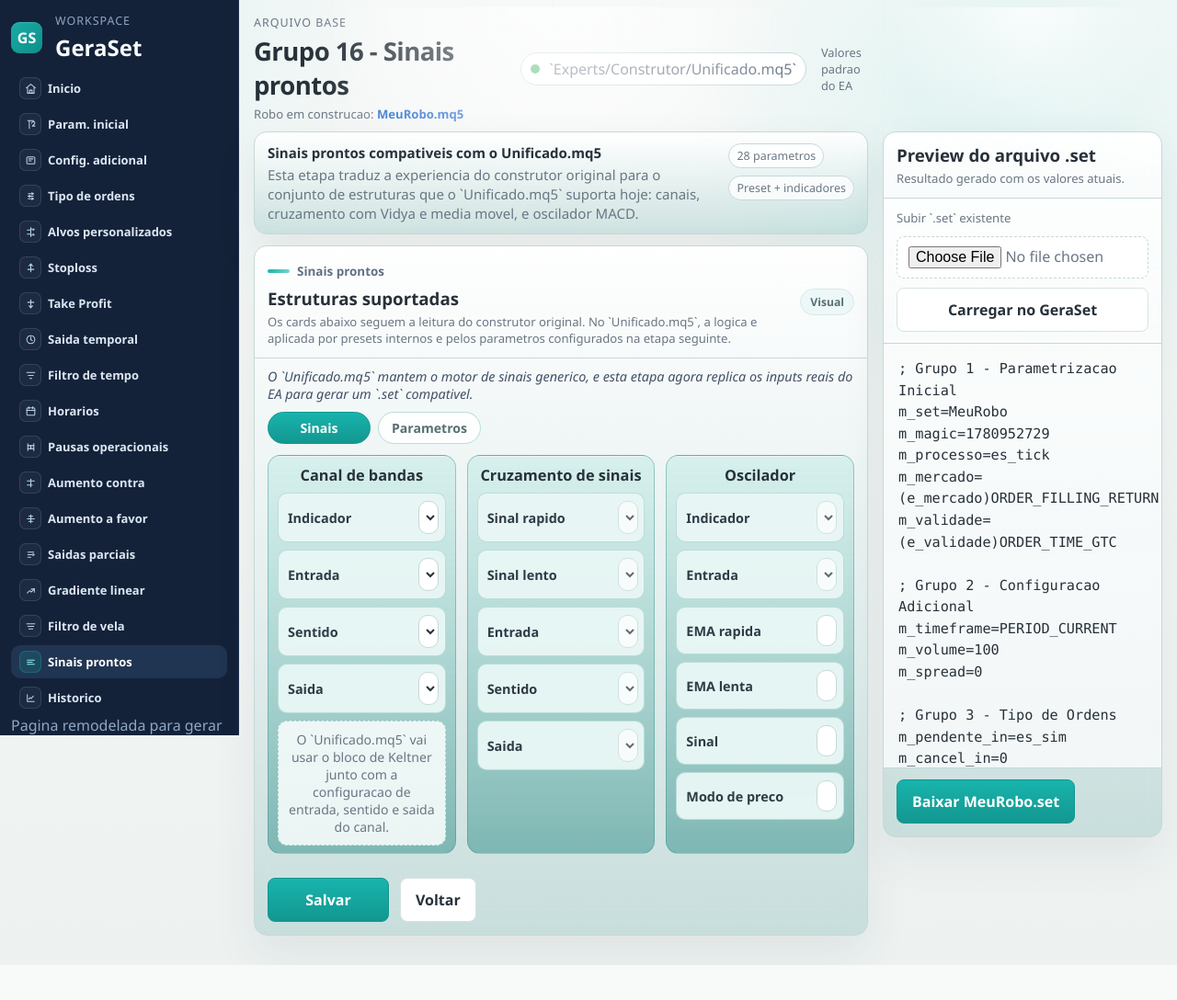
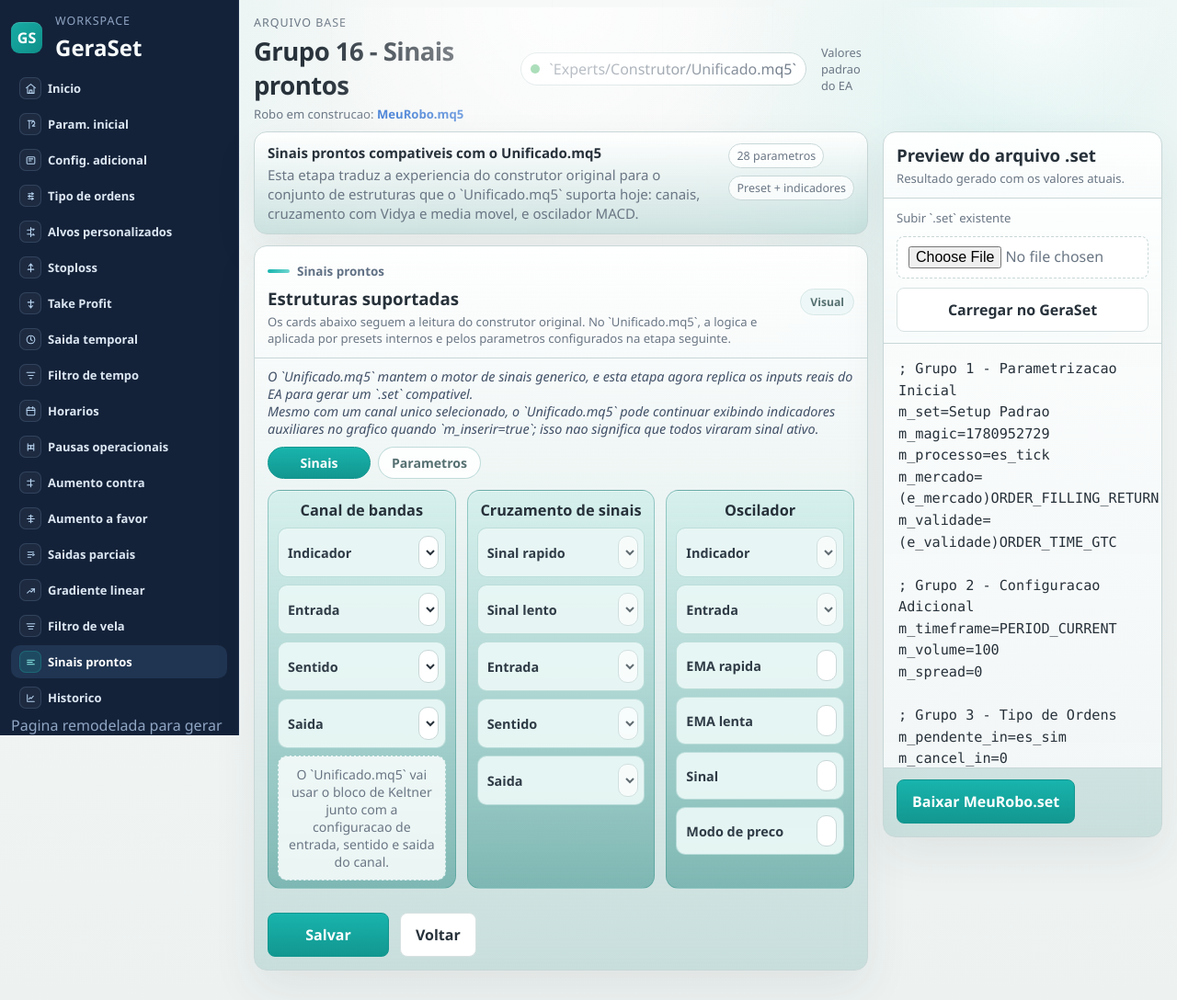
Before and after one commit to MarceloAnsilago/v4, a Flask app: page /grupo-16 in a window 1280 px wide. Shown: the whole page at 92% size. Before the commit the page ends 1050 px from the top, so only its background shows below. Run offline with Flask 3, Linux system fonts and the light colour scheme.

Commit message:
revisao do gera set

```diff
--- a/app.py
+++ b/app.py
@@ -45,6 +45,14 @@ GROUP_1_FIELDS = [
             ("(e_validade)ORDER_TIME_DAY", "Day Trade"),
         ],
         "help": "Corresponde ao enum e_validade do EA.",
+    },
+    {
+        "name": "m_set",
+        "label": "Nome do setup",
+        "kind": "text",
+        "input_type": "text",
+        "default": "Setup Padrao",
+        "help": "Nome exibido no painel e gravado no campo m_set do arquivo .set.",
     },
 ]
 
@@ -959,10 +967,11 @@ GROUP_16_FIELDS = [
         "kind": "select",
         "default": "0",
         "options": [
-            ("0", "Canal"),
-            ("1", "Cruzamento Vidya/Media movel"),
-            ("2", "Oscilador MACD"),
+            ("0", "Sinal 1"),
+            ("1", "Sinal 2"),
+            ("2", "Sinal 3"),
         ],
+        "help": "Mapeamento real do Unificado.mq5: 0=Sinal 1, 1=Sinal 2, 2=Sinal 3. Nao significa canal puro.",
     },
     {
         "name": "m_venda_in",
@@ -970,10 +979,11 @@ GROUP_16_FIELDS = [
         "kind": "select",
         "default": "0",
         "options": [
-            ("0", "Canal"),
-            ("1", "Cruzamento Vidya/Media movel"),
-            ("2", "Oscilador MACD"),
+            ("0", "Sinal 1"),
+            ("1", "Sinal 2"),
+            ("2", "Sinal 3"),
         ],
+        "help": "Mapeamento real do Unificado.mq5: 0=Sinal 1, 1=Sinal 2, 2=Sinal 3. Nao significa canal puro.",
     },
     {
         "name": "m_compra_out",
@@ -981,10 +991,11 @@ GROUP_16_FIELDS = [
         "kind": "select",
         "default": "0",
         "options": [
-            ("0", "Canal"),
-            ("1", "Cruzamento Vidya/Media movel"),
-            ("2", "Oscilador MACD"),
+            ("0", "Sinal 1"),
+            ("1", "Sinal 2"),
+            ("2", "Sinal 3"),
         ],
+        "help": "Mapeamento real do Unificado.mq5: 0=Sinal 1, 1=Sinal 2, 2=Sinal 3. Nao significa canal puro.",
     },
     {
         "name": "m_venda_out",
@@ -992,10 +1003,11 @@ GROUP_16_FIELDS = [
         "kind": "select",
         "default": "0",
         "options": [
-            ("0", "Canal"),
-            ("1", "Cruzamento Vidya/Media movel"),
-            ("2", "Oscilador MACD"),
+            ("0", "Sinal 1"),
+            ("1", "Sinal 2"),
+            ("2", "Sinal 3"),
         ],
+        "help": "Mapeamento real do Unificado.mq5: 0=Sinal 1, 1=Sinal 2, 2=Sinal 3. Nao significa canal puro.",
     },
     {
         "name": "m_inverte_in",
@@ -1552,7 +1564,7 @@ def build_set_content(group_1_values, group_2_values, group_3_values, group_4_va
     return "\n".join(
         [
             "; Grupo 1 - Parametrizacao Inicial",
-            f"m_set={setup_name}",
+            f"m_set={group_1_values['m_set']}",
             f"m_magic={group_1_values['m_magic']}",
             f"m_processo={group_1_values['m_processo']}",
             f"m_mercado={group_1_values['m_mercado']}",
@@ -1764,6 +1776,7 @@ def iniciar():
         url_for(
             "grupo_1",
             robot=robot_name,
+            m_set=group_1_values["m_set"],
             m_magic=group_1_values["m_magic"],
             m_processo=group_1_values["m_processo"],
             m_mercado=group_1_values["m_mercado"],
--- a/templates/grupo_1.html
+++ b/templates/grupo_1.html
@@ -56,7 +56,7 @@
                     <p>Essa etapa mistura definicoes reais do `1.mq5` com decisoes de fluxo da interface para preparar as proximas abas.</p>
                 </div>
                 <div class="summary-meta">
-                    <span>4 parametros</span>
+                    <span>5 parametros</span>
                     <span>{% if started %}Alterado manualmente{% else %}Valores iniciais{% endif %}</span>
                 </div>
             </section>
@@ -177,7 +177,7 @@
                             <tr>
                                 <td>m_set</td>
                                 <td>Nome do setup</td>
-                                <td>{{ robot_name }}</td>
+                                <td>{{ values["m_set"] }}</td>
                             </tr>
                         </tbody>
                     </table>
--- a/templates/grupo_16.html
+++ b/templates/grupo_16.html
@@ -92,6 +92,7 @@
 
                         <div class="form-note-row">
                             <p>O `Unificado.mq5` mantem o motor de sinais generico, e esta etapa agora replica os inputs reais do EA para gerar um `.set` compativel.</p>
+                            <p>Mesmo com um canal unico selecionado, o `Unificado.mq5` pode continuar exibindo indicadores auxiliares no grafico quando `m_inserir=true`; isso nao significa que todos viraram sinal ativo.</p>
                         </div>
 
                         <div class="tab-strip" role="tablist" aria-label="Grupo 16 abas">
```
Also changed, not shown: templates/index.html (+11 -1 lines).
